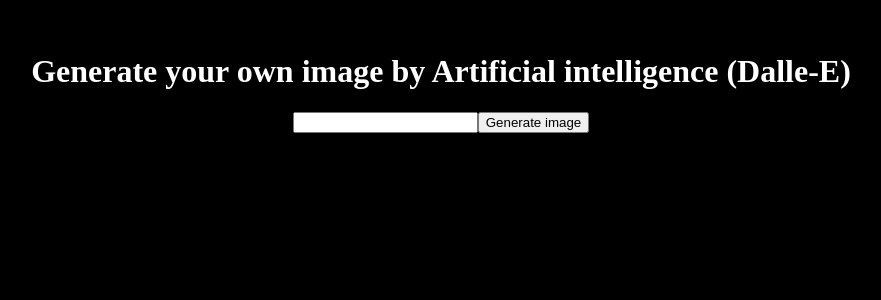
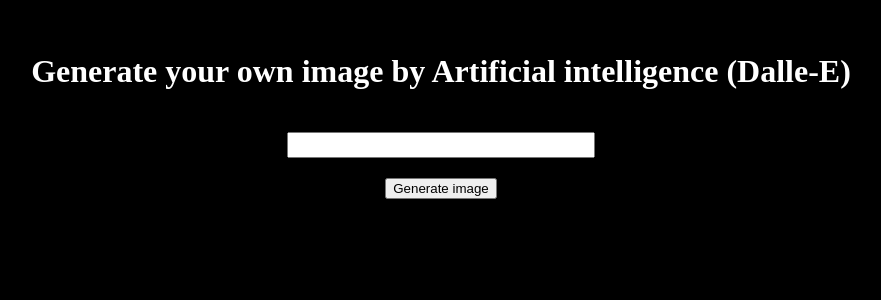
Before and after one commit to bartlomiejmazur/Generator_img_by_Dall-e, a React (Create React App) app: page / in a window 1280 px wide. Shown: the top 300 px of the page, without its empty margins (199-1080 px from the left). Built offline with nearby package versions, Linux system fonts and the light colour scheme.

Commit message:
Adding classes to display

```diff
--- a/src/App.css
+++ b/src/App.css
@@ -1,38 +1,17 @@
-.App {
-  text-align: center;
+.app-main{
+max-height: 100vh;
+display: flex;
+flex-direction: column;
+align-items: center;
 }
 
-.App-logo {
-  height: 40vmin;
-  pointer-events: none;
+.app-input{
+width: 300px;
+height: 20px;
+margin: 20px;
 }
 
-@media (prefers-reduced-motion: no-preference) {
-  .App-logo {
-    animation: App-logo-spin infinite 20s linear;
-  }
+.app-result__image{
+  margin-top: 20px;
+  width: 500px;
 }
-
-.App-header {
-  background-color: #282c34;
-  min-height: 100vh;
-  display: flex;
-  flex-direction: column;
-  align-items: center;
-  justify-content: center;
-  font-size: calc(10px + 2vmin);
-  color: white;
-}
-
-.App-link {
-  color: #61dafb;
-}
-
-@keyframes App-logo-spin {
-  from {
-    transform: rotate(0deg);
-  }
-  to {
-    transform: rotate(360deg);
-  }
-}
```
